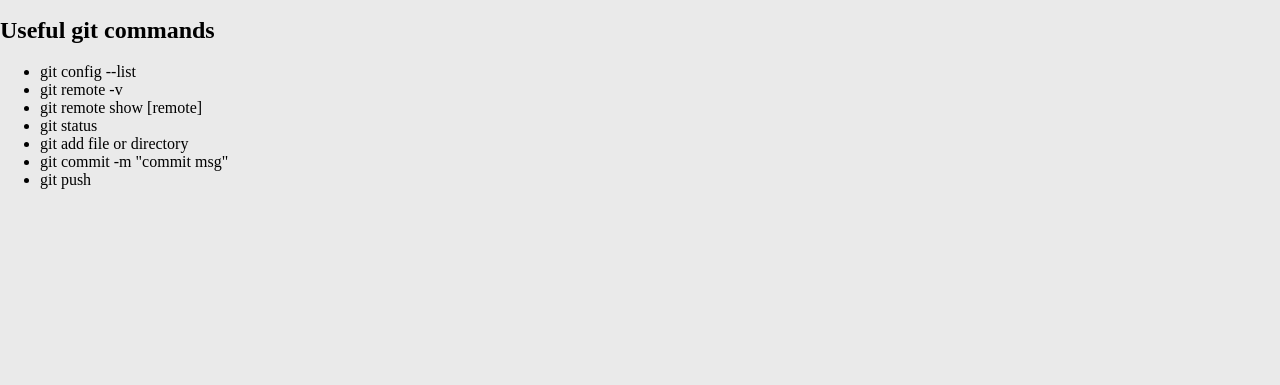
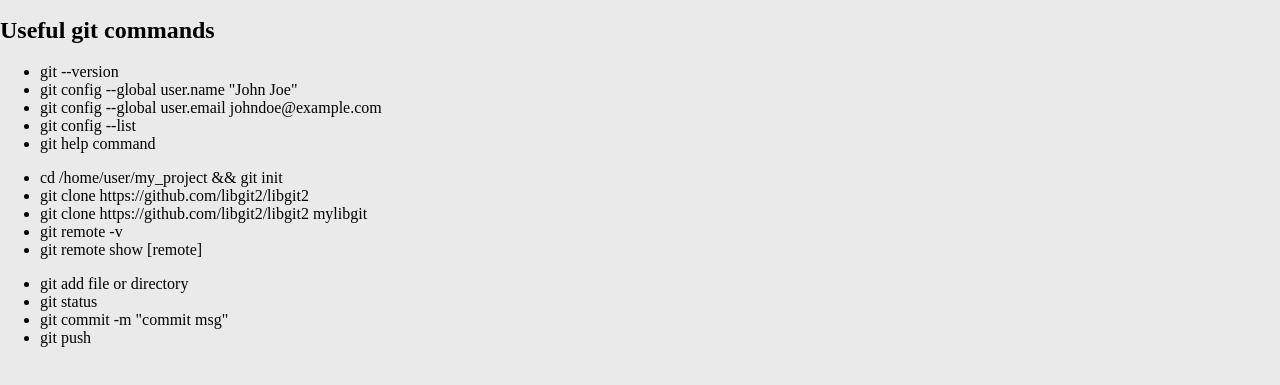
Before and after one commit to SLRL/SLRL.github.io, a plain HTML site: page git-linux/git-linux.html in a window 1280 px wide. Shown: the part 69-454 px from the top of the page. Drawn offline with Linux system fonts and the light colour scheme; files whose address does not match are found by name; a web font is replaced by a local one.

Commit message:
git tips update1

```diff
--- a/git-linux/git-linux.html
+++ b/git-linux/git-linux.html
@@ -77,11 +77,22 @@
     <h2>Useful git commands</h2>
     <div>
       <ul>
+        <li>git --version</li>
+        <li>git config --global user.name "John Joe"</li>
+        <li>git config --global user.email johndoe@example.com</li>
         <li>git config --list</li>
+        <li>git help command</li>
+      </ul>
+      <ul>
+        <li>cd /home/user/my_project && git init</li>
+        <li>git clone https://github.com/libgit2/libgit2</li>
+        <li>git clone https://github.com/libgit2/libgit2 mylibgit</li>
         <li>git remote -v</li>
         <li>git remote show [remote]</li>
+      </ul>
+      <ul>
+        <li>git add file or directory</li>
         <li>git status</li>
-        <li>git add file or directory</li>
         <li>git commit -m "commit msg"</li>
         <li>git push</li>
       </ul>
```
